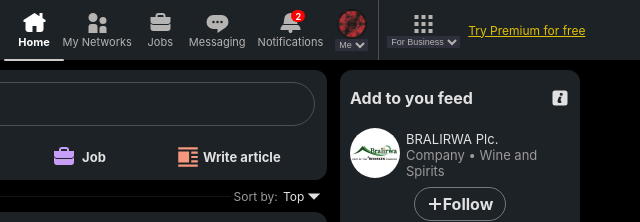
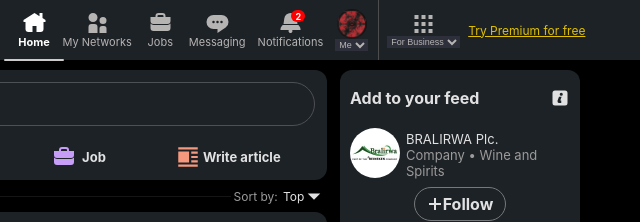
Before and after one commit to iamfrerot/linkedIn-Clone, a plain HTML site: page index.html in a window 1280 px wide. Shown: the top 222 px of the page, 598-1238 px from the left. Drawn offline with Linux system fonts and the light colour scheme.

```diff
--- a/index.html
+++ b/index.html
@@ -836,7 +836,7 @@
         </div>
         <div class="follow">
           <div class="followhead">
-            <p>Add to you feed</p>
+            <p>Add to your feed</p>
             <svg
               xmlns="http://www.w3.org/2000/svg"
               viewBox="0 0 16 16"
```
